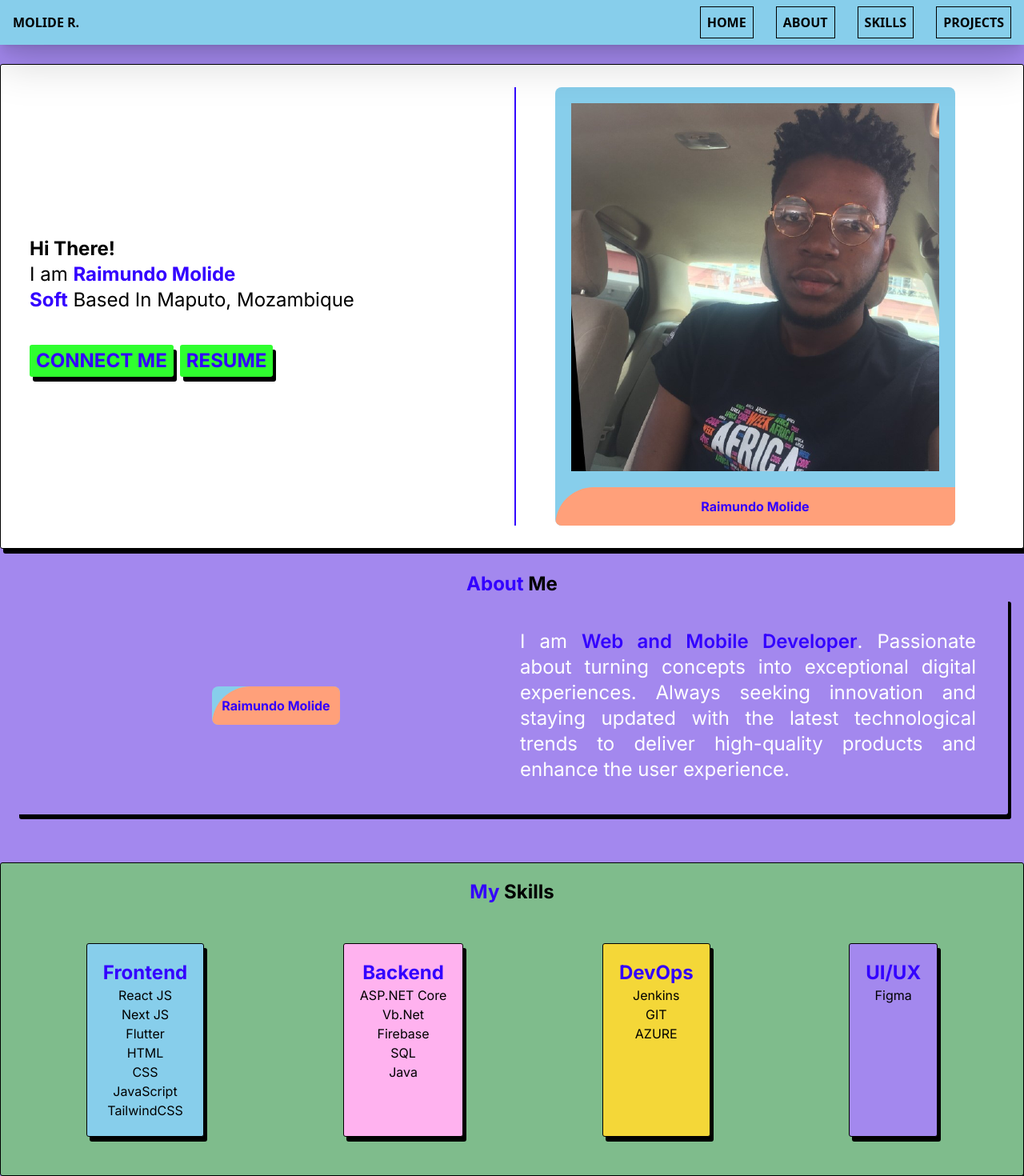
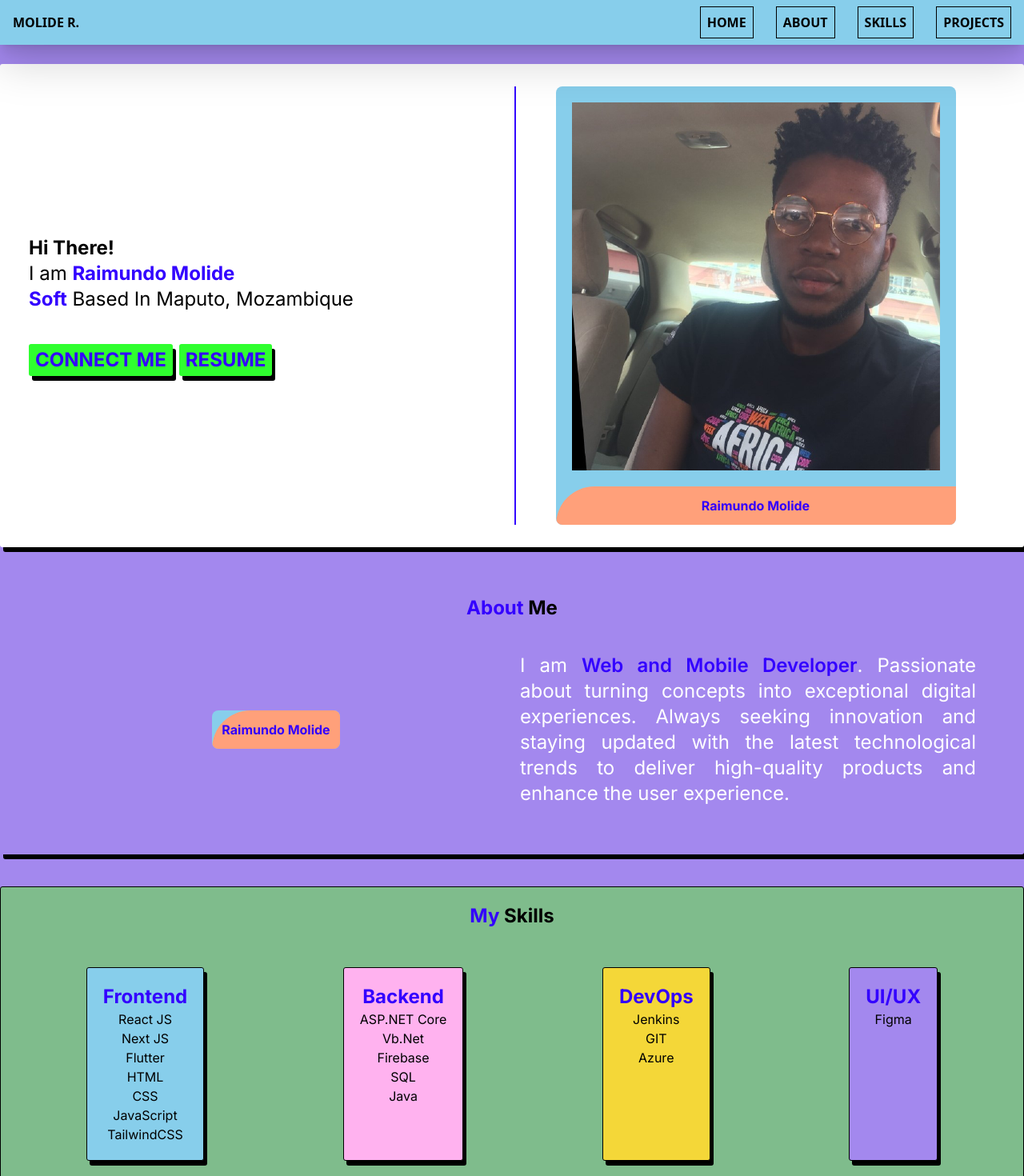
Before and after one commit to raymolide/neoportfolio, a Next.js app: page / in a window 1280 px wide. Shown: the top 1470 px of the page at 80% size. Built offline with nearby package versions, Linux system fonts and the light colour scheme.

Commit message:
uppercase resume btn and nav items

```diff
--- a/src/app/page.tsx
+++ b/src/app/page.tsx
@@ -10,11 +10,11 @@ export default function Home() {
      <div className='fixed w-full top-0 lg:mb-10'>
      <NavBar />
      </div>
-      <div id='home' className='box-shadow border border-black mx-2 mt-20 my-2 lg:mt-20 bg-white lg:p-5 max-w-screen-sm lg:max-w-screen-xl lg:mx-auto'>
+      <div id='home' className='box-shadow  mx-2 mt-20 my-2 lg:mt-20 bg-white lg:p-5 max-w-screen-sm lg:max-w-screen-xl lg:mx-auto'>
         <Resume />
       </div>
 
-      <div id='about' className='lg:p-5 lg:max-w-screen-xl lg:mx-auto'>
+      <div id='about' className='box-shadow py-2 m-2 my-5   lg:mt-10  lg:flex-row lg:p-5 max-w-screen-sm lg:max-w-screen-xl lg:mx-auto'>
         <About />
       </div>
 
@@ -61,7 +61,7 @@ export default function Home() {
             <div className='text-center'>
               <p>Jenkins</p>
               <p>GIT</p>
-              <p>AZURE</p>
+              <p>Azure</p>
             </div>
           </div>
 
--- a/src/components/about/about.tsx
+++ b/src/components/about/about.tsx
@@ -6,7 +6,7 @@ function About() {
             <div>
                 <h1 className="text-2xl font-bold text-center"><span className='text-auxiliar'>About</span> Me</h1>
             </div>
-            <div className="flex justify-between items-center p-10 text-white box-shadow">
+            <div className="flex justify-between items-center p-10 text-white ">
 
                 <div className="hidden lg:block flex-1 text-center">
                     <div className="flex mx-2 items-center justify-center">
```
